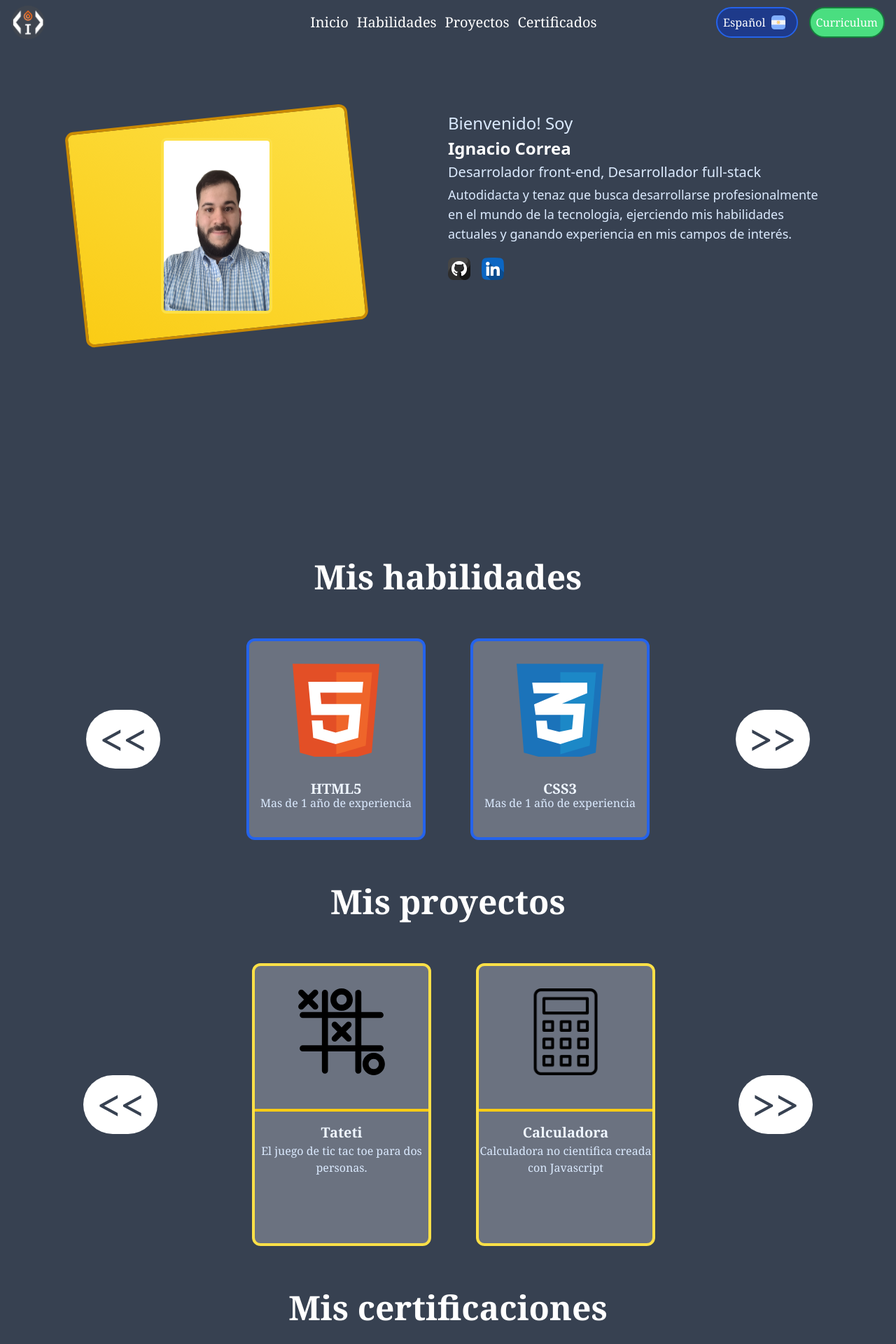
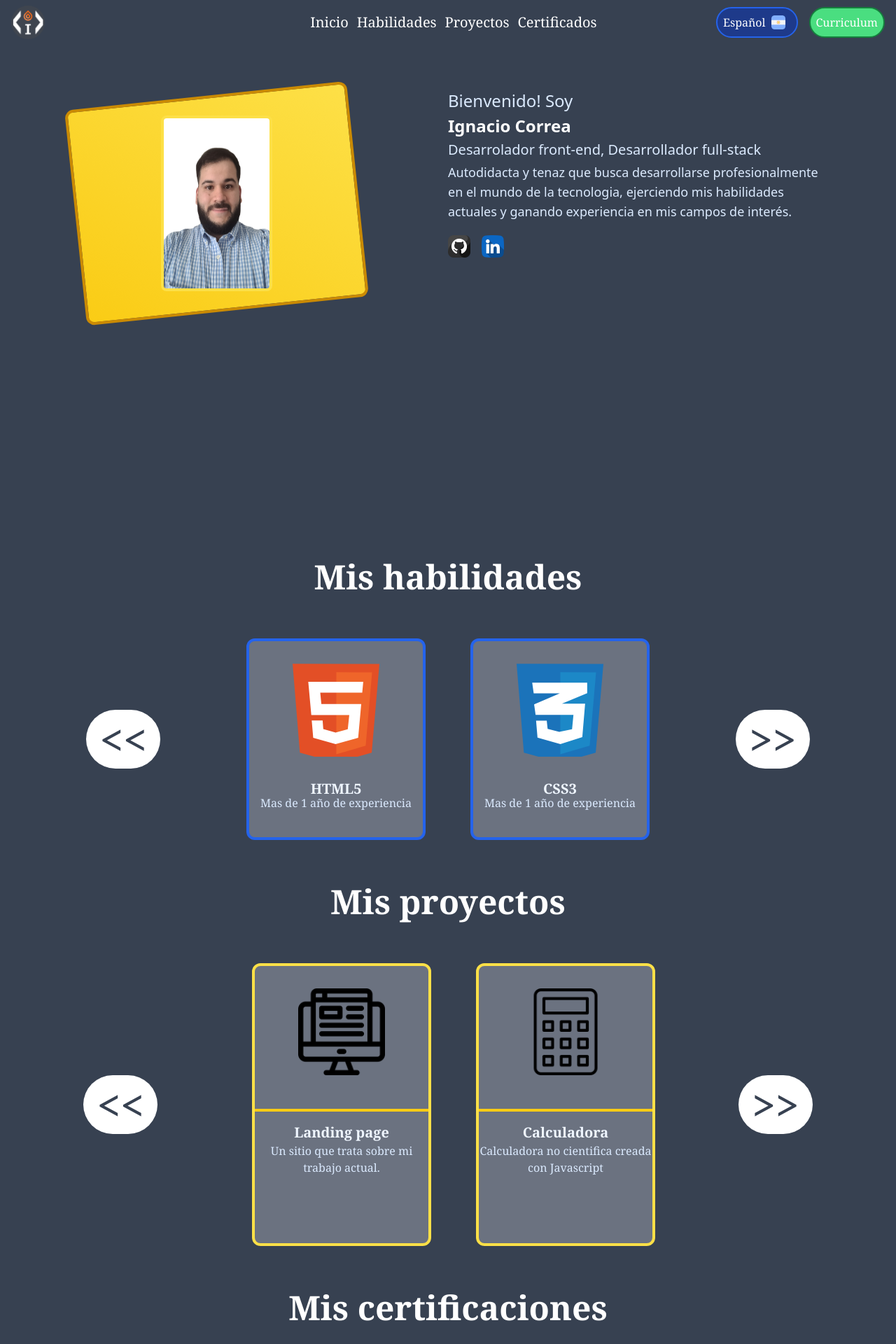
Before and after one commit to Igniske/Igniske.github.io, a React (Create React App) app: page / in a window 1280 px wide. Shown: the top 1920 px of the page at 70% size. Built offline with nearby package versions, Linux system fonts and the light colour scheme.

Commit message:
a fix to the card margin, and added content to the carrousels

```diff
--- a/src/App.js
+++ b/src/App.js
@@ -19,9 +19,10 @@ import Bootstrap from './media/skills/bootstrap.svg'
 import NodeJs from './media/skills/nodejs.svg'
 import Bash from './media/skills/bash.svg'
 import Mongo from './media/skills/Mongo.svg'
+import Csharp from './media/skills/Csharp.svg'
 
 import CarrouselProj from './components/CarrouselProj';
-import Tateti from './media/proyect-icons/tateti.svg'
+import LandingPage from './media/proyect-icons/landingpageico.png'
 import Calculadora from './media/proyect-icons/calculadora.png'
 import Dice from './media/proyect-icons/dice.png'
 import Ppt from './media/proyect-icons/ppt.png'
@@ -33,9 +34,9 @@ import Quiz from './media/proyect-icons/quiz.png'
 function App() {
 
     const [lang, setLang] = useState(true)
-    const descEsp = ["Mas de 1 año de experiencia", "Mas de 1 año de experiencia", "Mas de 1 año de experiencia", "Mas de 1 año de experiencia", "Menos de 1 año de experiencia", "Menos de 1 año de experiencia", "Menos de 1 año de experiencia", "Menos de 1 año de experiencia", "Mas de 1 año de experiencia","Menos de 1 año de experiencia", "Mas de 1 año de experiencia","Menos de 1 año de experiencia"]
-    const descEng = ["More than a year of experience", "More than a year of experience", "More than a year of experience", "More than a year of experience", "Less than a year of experience","Less than a year of experience","Less than a year of experience","Less than a year of experience", "More than a year of experience","Less than a year of experience", "More than a year of experience","Less than a year of experience"]
-    const descEspProj = ["El juego de tic tac toe para dos personas.",
+    const descEsp = ["Mas de 1 año de experiencia", "Mas de 1 año de experiencia", "Mas de 1 año de experiencia", "Mas de 1 año de experiencia", "Menos de 1 año de experiencia", "Menos de 1 año de experiencia", "Menos de 1 año de experiencia", "Menos de 1 año de experiencia", "Mas de 1 año de experiencia","Menos de 1 año de experiencia", "Mas de 1 año de experiencia","Menos de 1 año de experiencia","Menos de 1 año de experiencia"]
+    const descEng = ["More than a year of experience", "More than a year of experience", "More than a year of experience", "More than a year of experience", "Less than a year of experience","Less than a year of experience","Less than a year of experience","Less than a year of experience", "More than a year of experience","Less than a year of experience", "More than a year of experience","Less than a year of experience","Less than a year of experience"]
+    const descEspProj = ["Un sitio que trata sobre mi trabajo actual.",
      "Calculadora no cientifica creada con Javascript",
     "Puedes lanzar cierta cantidad de dados e inclusive alterar su valor.",
     "En este juego podrás hacer elecciones contra el programa.",
@@ -43,7 +44,7 @@ function App() {
     "Un simulador de una bateria que emite audios segun las teclas presionadas",
     "En esta app puedes contestar un preguntas sobre desarrollo front end."]
 
-    const descEngProj = ["The classic game Tic, tac, toe for two persons",
+    const descEngProj = ["A site that is based on my actual job.",
      "A non-cientific calculator made with Javascript",
     'You can roll any number of dices, and even change their values',
     "In this game you can play against the IA",
@@ -51,8 +52,8 @@ function App() {
     "A drum-kit simulator that plays audio based on the pressed keys",
     "In this app you can answer a quiz about front-end development"
   ]
-     const slides = [HtmlIcon, CssIcon, Js, Bootstrap, Tailwind, ReactIcon, NodeJs, TypeScript, Bash, Psql, GitIcon, Mongo]
-     const projects = [Tateti, Calculadora, Dice, Ppt, Timer, Drumkit, Quiz]
+     const slides = [HtmlIcon, CssIcon, Js, Bootstrap, Tailwind, ReactIcon, NodeJs, TypeScript, Bash, Psql, GitIcon, Mongo, Csharp]
+     const projects = [LandingPage, Calculadora, Dice, Ppt, Timer, Drumkit, Quiz]
 
   return (
     <div className="App font-serif">
--- a/src/components/CarrouselProj.jsx
+++ b/src/components/CarrouselProj.jsx
@@ -6,8 +6,8 @@ function CarrouselProj( {children: projects, lang, descEspProj, descEngProj}){
     const intervalRef = useRef();
     const prev = () => setCurr((curr) => (curr === 0 ? projects.length - 1 : curr - 1 ))
     const next = () => setCurr((curr) => (curr === projects.length - 1 ? 0 : curr + 1))
-    const nombreProj = ["Tateti", "Calculadora", "Simulador de dados", "Piedra, Papel o Tijera", "Contador Pomodoro", "Simulador de bateria", "Aplicacion de Quiz"]
-    const nameProj = ["TicTacToe", "Calculator", "Dice Simulator", "Rock, Paper & Scissors", "25 + 5 Clock", "Drumkit Simulator", "Quiz App" ]
+    const nombreProj = ["Landing page", "Calculadora", "Simulador de dados", "Piedra, Papel o Tijera", "Contador Pomodoro", "Simulador de bateria", "Aplicacion de Quiz"]
+    const nameProj = ["Landing page", "Calculator", "Dice Simulator", "Rock, Paper & Scissors", "25 + 5 Clock", "Drumkit Simulator", "Quiz App" ]
 
     useEffect(() => {
         intervalRef.current = setInterval(() => {
@@ -20,7 +20,7 @@ function CarrouselProj( {children: projects, lang, descEspProj, descEngProj}){
     }, []);
 
     const link =[
-        "https://codepen.io/Igniske/full/GRGpbwx",
+        "https://igniske.github.io/parada/",
         "https://codepen.io/Igniske/full/dyKVaZw",
         "https://codepen.io/Igniske/full/ZERyrqm",
         "https://codepen.io/Igniske/full/dyKomwm",
--- a/src/components/CarrouselSkills.jsx
+++ b/src/components/CarrouselSkills.jsx
@@ -4,7 +4,7 @@ import { useState, useRef, useEffect } from "react";
 function CarrouselSkills( {children: slides, lang, descEsp, descEng}){
     const [curr, setCurr] = useState(0)
     const intervalRef = useRef();
-    const nombre = ["HTML5", "CSS3", "JavaScript", "Bootstrap","Tailwind", "React.Js", "Node.Js", "TypeScript", "Bash", "PSQL", "Git","MongoDB"]
+    const nombre = ["HTML5", "CSS3", "JavaScript", "Bootstrap","Tailwind", "React.Js", "Node.Js", "TypeScript", "Bash", "PSQL", "Git","MongoDB","C#"]
 
     const prev = () => setCurr((curr) => (curr === 0 ? slides.length - 1 : curr - 1 ))
     const next = () => setCurr((curr) => (curr === slides.length - 1 ? 0 : curr + 1))
--- a/src/components/Home.jsx
+++ b/src/components/Home.jsx
@@ -9,11 +9,11 @@ function Home( {lang}){
     return(
         <section className="h-fit" id="intro">
             <div className="h-screen w-full bg-gray-700 flex ">
-                <div className="lg:flex lg:flex-nowrap lg:flex-row w-5/6 h-5/6 lg:pt-12 mt-16 mx-auto">
+                <div className="lg:flex lg:flex-nowrap lg:flex-row w-5/6 h-5/6 lg:pt-12 mt-8 mx-auto">
                     <div className="flex w-full lg:w-1/2 h-1/2 mb-8 lg:mt-8 lg:h-min-screen align-middle justify-center">
                         <div className="bg-gradient-to-tr from-yellow-400 to-yellow-300 border-4 border-yellow-600 rounded-xl mt-16 lg:mr-32 h-4/6 w-full lg:h-full lg:w-4/5 md:h-2/3 md:w-2/3 lg:mt-6 md:mt-40 transition transform -rotate-6">
                           <div className="h-full w-full flex justify-center items-center transition transform rotate-6">
-                            <img className="lg:h-5/6 lg:w-2/5 md:h-3/4 md:w-1/2 h-4/5 w-3/5 rounded-lg border-yellow-300 border-4" src={Profile}/>
+                            <img className="lg:h-5/6 lg:w-2/5 md:h-3/4 md:w-3/5 h-4/5 w-1/2 rounded-lg border-yellow-300 border-4" src={Profile}/>
                           </div>
                         </div>
                       </div>
```
Also changed, not shown: src/media/proyect-icons/landingpageico.png (added), src/media/skills/Csharp.svg (added), 11 other files (tests, documents, lock files or other folders).
